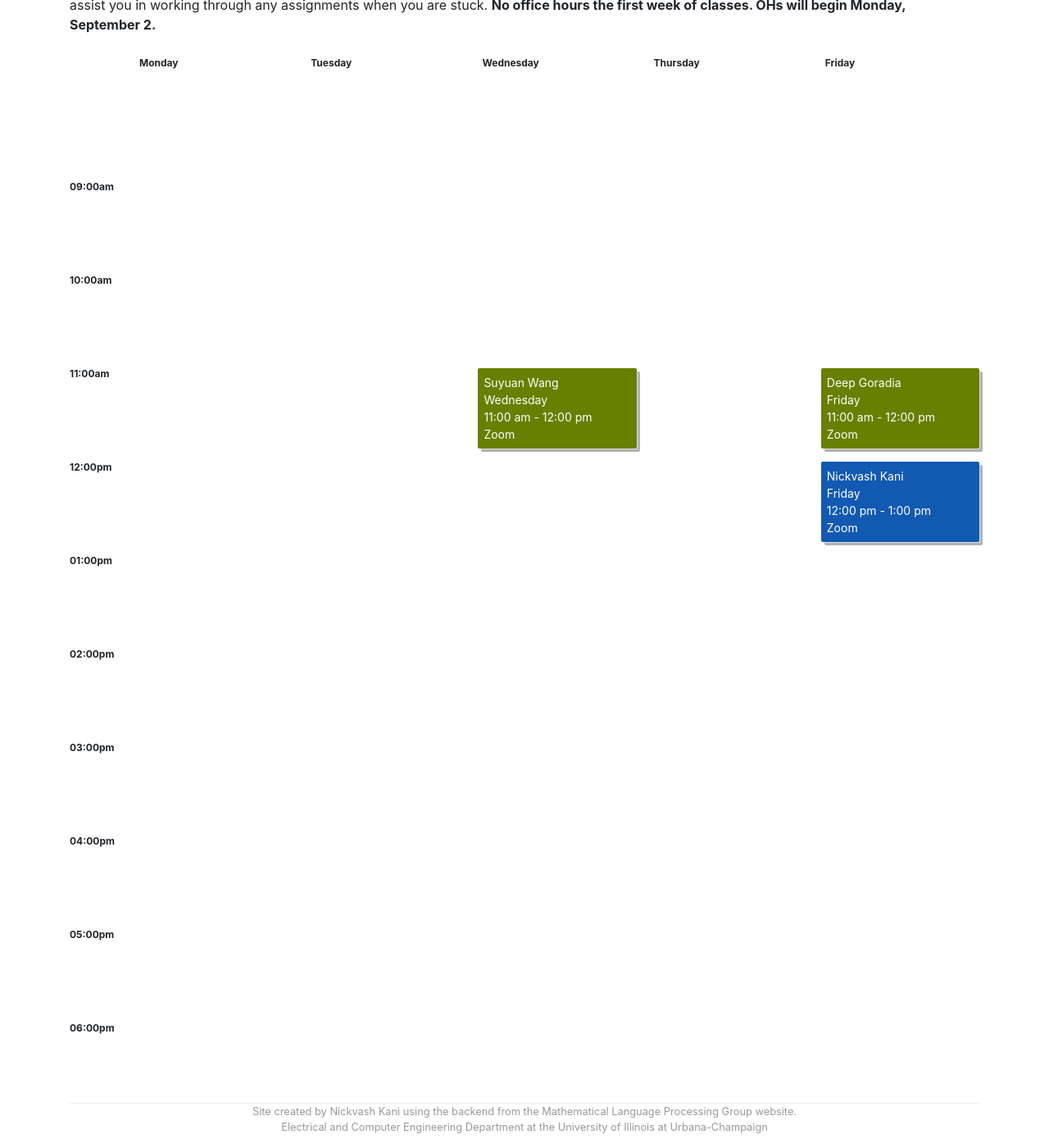
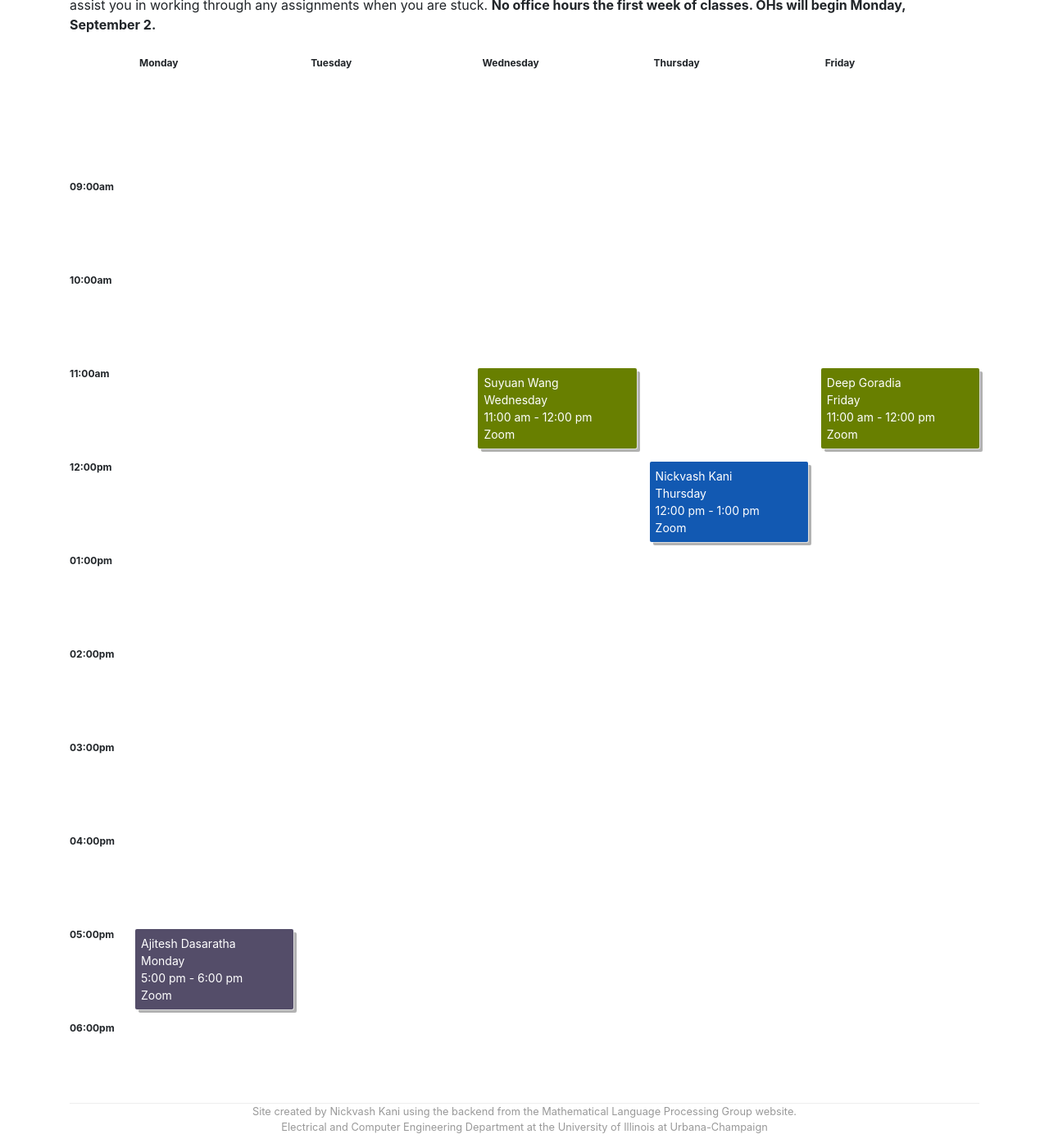
Before and after one commit to UIUC-ECE374B/su26, a Jekyll site: the page built from office_hours.md, in a window 1280 px wide and 1400 px high, scrolled down 328 px. Shown: the whole window at 82% size. Built offline with Jekyll 4.4.1, drawn with Linux system fonts in a browser that asks for light colours; some of the changed lines change nothing that is shown.

Commit message:
Adding Ajitesh's OH and changin my OH

```diff
--- a/_data/people.yml
+++ b/_data/people.yml
@@ -10,7 +10,7 @@ kani:
       OH1:
         time-start: "12:00"
         time-end: "13:00"
-        day: Friday
+        day: Thursday
         location: Zoom
 
 # ivan:
@@ -230,12 +230,12 @@ ajitesh:
     role: ugrad
     image: /img/people/ajitesh.jpg
     bio: Undergraduate Course Assistant
-    # OHs:
-    #   OH1:
-    #     time-start: "12:00"
-    #     time-end: "14:00"
-    #     day: Monday
-    #     location: ECEB 4036
+    OHs:
+      OH1:
+        time-start: "17:00"
+        time-end: "18:00"
+        day: Monday
+        location: Zoom
     #   OH2:
     #     time-start: "12:00"
     #     time-end: "14:00"
```
